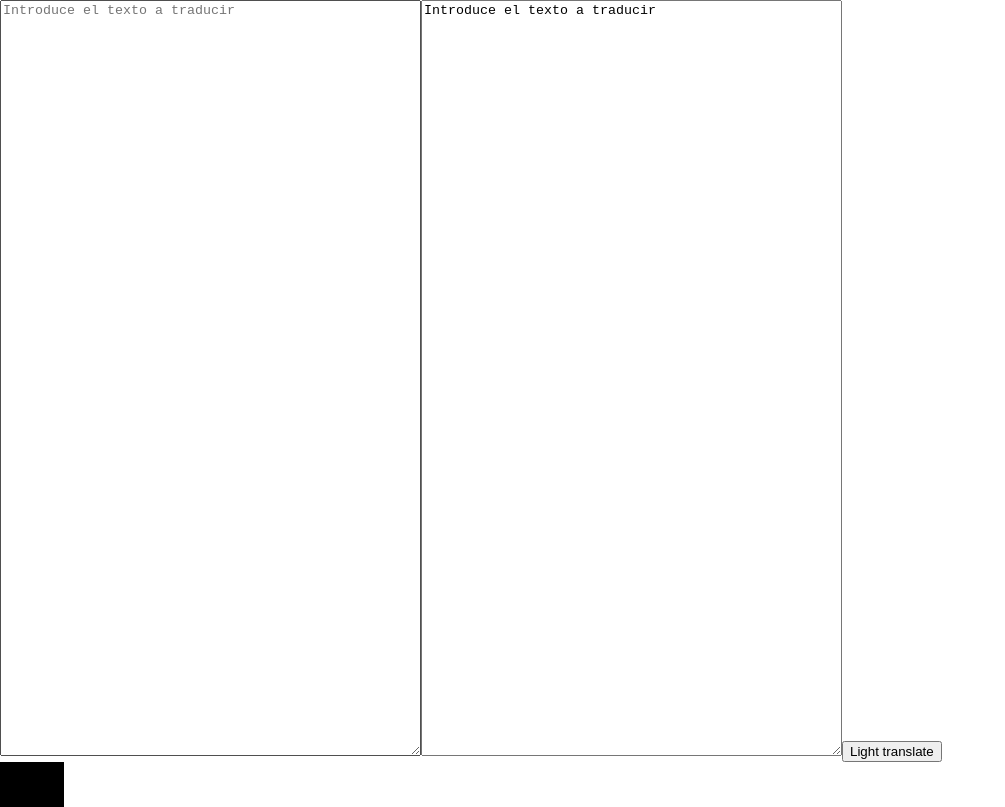
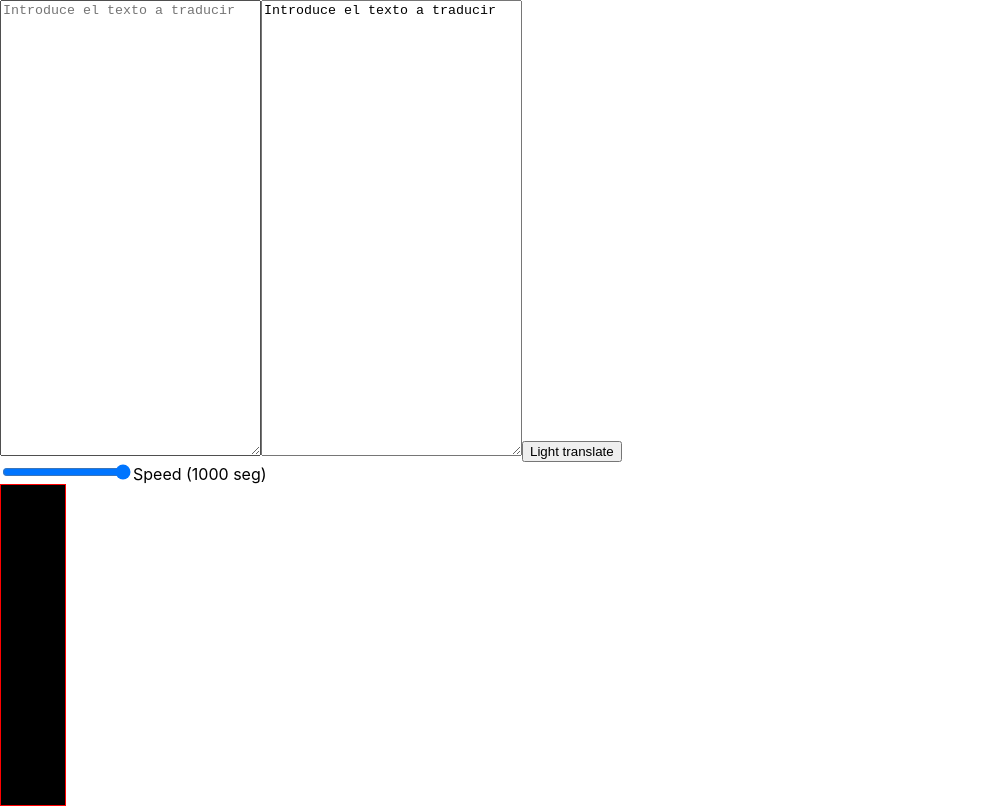
Before and after one commit to rafapm1999/MorseTranslator-Project, a React (Create React App) app in the folder frontend/: page / in a window 1280 px wide. Shown: the top 807 px of the page, without its empty margins (0-1005 px from the left). Built offline with nearby package versions, Linux system fonts and the light colour scheme.

Commit message:
Create the light translate logic, with variable speed managing by user

```diff
--- a/frontend/src/components/Home/Home.js
+++ b/frontend/src/components/Home/Home.js
@@ -6,7 +6,8 @@ function Home() {
   /* Declaraciones */
   const [morseData, setMorseData] = useState("");
   const [morsePulse, setMorsePulse] = useState("");
-  const [binaryPulse, setBinaryPulse] = useState(false);
+  const [binaryPulse, setBinaryPulse] = useState("");
+  const [speedValue, setSpeedValue] = useState(1000)
   let morseTranslation = "";
   let morsePulseArray = [];
 
@@ -14,7 +15,7 @@ function Home() {
 
   /* Funcion de envio de información del usuario para su posterior procesado y traduccion a morse */
   const sendData = (e) => {
-    if (e) {
+    if (e !== "") {
       let letterStringArray = e.split("");
       letterStringArray.forEach(letters => {
         let morseLetter = "";
@@ -36,19 +37,18 @@ function Home() {
         }
       });
       setMorseData(morseTranslation);
-    } else {
+    } else if (e === "") {
       setMorseData("");
     }
   }
+
   /* Funcion con la que analizamos y limpiamos el morse para acabar obteniendo un array de pulsos */
   const readMorse = () => {
-    if (morseData !== "") {
+    if (morseData) {
       let morseString = morseData;
       let morsePulsesLetters = "";
-      let morsePulseWordsArray = morseString.split(" | ");
-      console.log(morsePulseWordsArray);
+      let morsePulseWordsArray = morseString.split(" ");
       morsePulseWordsArray.forEach(morseWord => {
-        console.log(morseWord);
         if (!morseWord.includes("ERROR")) {
           morsePulsesLetters += morseWord.trim().replace(/\s/g, "");
         }
@@ -58,40 +58,60 @@ function Home() {
     }
   }
 
-  const lightTranslation = () => {
-    if (morsePulse !== "") {
-      morsePulse.forEach(pulse => {
-        console.log(pulse);
-        setTimeout(() => {
-          if (pulse === ".") {
+  // Función para detener la ejecución durante un tiempo específico
+  function speed(ms) {
+    return new Promise(resolve => setTimeout(resolve, ms));
+  }
 
-            setBinaryPulse(false)
 
-          } else if (pulse === "-") {
+  const lightTranslation = async () => {
+    if (morsePulseArray.length !== 0) {
+      for (const pulse of morsePulseArray) {
+        if (pulse.includes(".")) {
+          setBinaryPulse(".")
+          await speed(speedValue); // Detener la ejecución durante x segundos
+          setBinaryPulse("")
+          await speed(speedValue/2);
+        } else if (pulse.includes("-")) {
+          setBinaryPulse("-")
+          await speed(speedValue * 2); // Detener la ejecución durante x segundos
+          setBinaryPulse("")
+          await speed(speedValue/2);
+        } else if (pulse.includes("|")) {
+          setBinaryPulse("")
+          await speed(speedValue);
+        }
+      }
+      setBinaryPulse("")
+    }
+  }
 
-            setBinaryPulse(true)
-
-          }
-        }, 1);
-
-      })
-    }
-
-  }
-  async function lightMode() {
-    let read = await readMorse();
-    let translate = await lightTranslation();
+  const lightMode = () => {
+    readMorse();
+    lightTranslation();
   }
 
   /* Renderizado */
   return (
     <div>
-      <textarea placeholder="Introduce el texto a traducir" cols={50} rows={50} onChange={(e) => {
-        sendData(e.target.value)
+      <textarea id="stringTextarea" name="stringTextarea" placeholder="Introduce el texto a traducir" cols={30} rows={30} onChange={(e) => {
+        sendData(e.target.value);
       }} />
-      <textarea cols={50} rows={50} value={morseData === "" ? "Introduce el texto a traducir" : morseData} />
-      <button onClick={lightMode}>Light translate</button>
-      <div style={{ height: "40vh", width: "5vw", backgroundColor: binaryPulse === true ? "white" : "black" }}></div>
+      <textarea id="morseTextarea" name="morseTextarea" cols={30} rows={30} value={morseData === "" ? "Introduce el texto a traducir" : morseData}/>
+      <button onClick={() => lightMode()}>Light translate</button>
+      <div>
+        <input
+          type="range"
+          id="speed"
+          name="speed"
+          min={20}
+          max={1000}
+          value={speedValue}
+          onChange={ e => setSpeedValue(e.target.value)} />
+        <label htmlFor="speed">Speed</label>
+        <label htmlFor="speed">{` (${speedValue} ${speedValue < 1000 ? "ms" : "seg"})`}</label>
+      </div>
+      <div style={{ height: "40vh", width: "5vw", border: "1px solid red", backgroundColor: binaryPulse !== "" ? "white" : "black"}}></div>
     </div>
   );
 }
```
